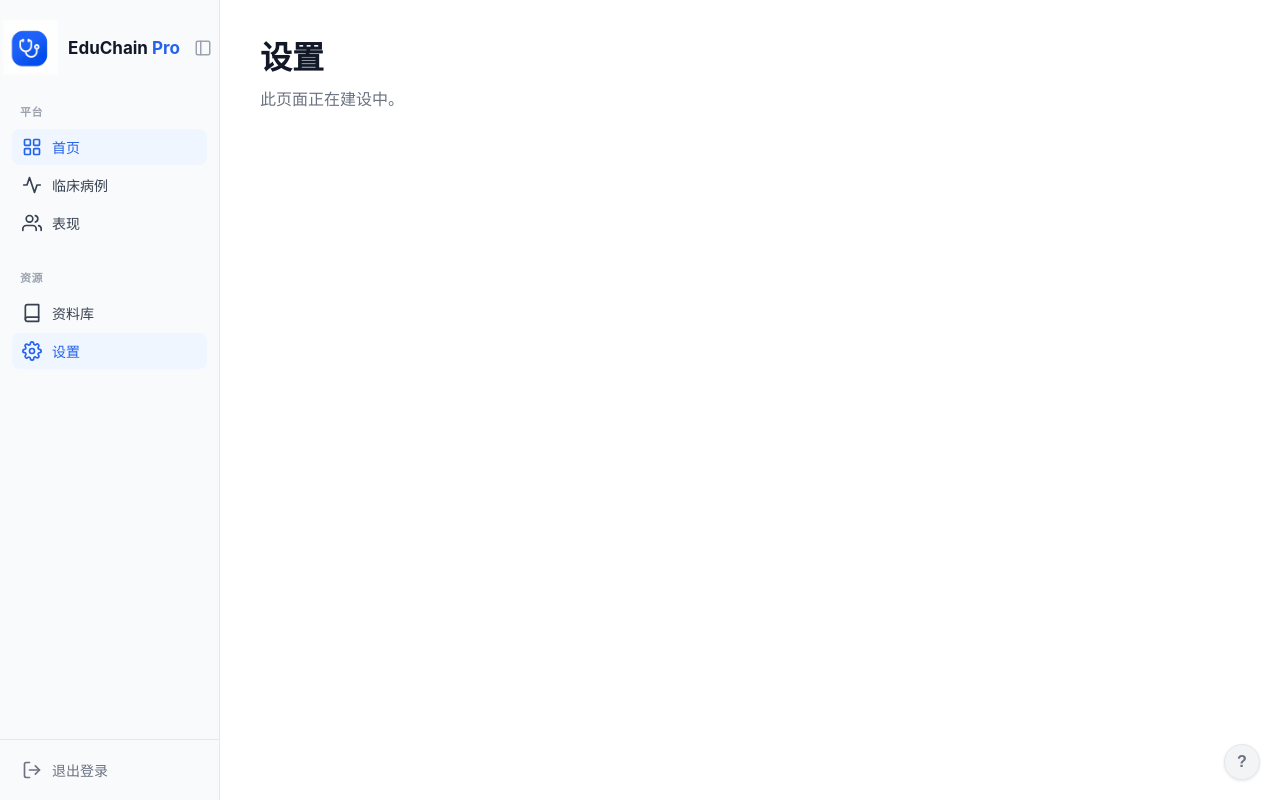
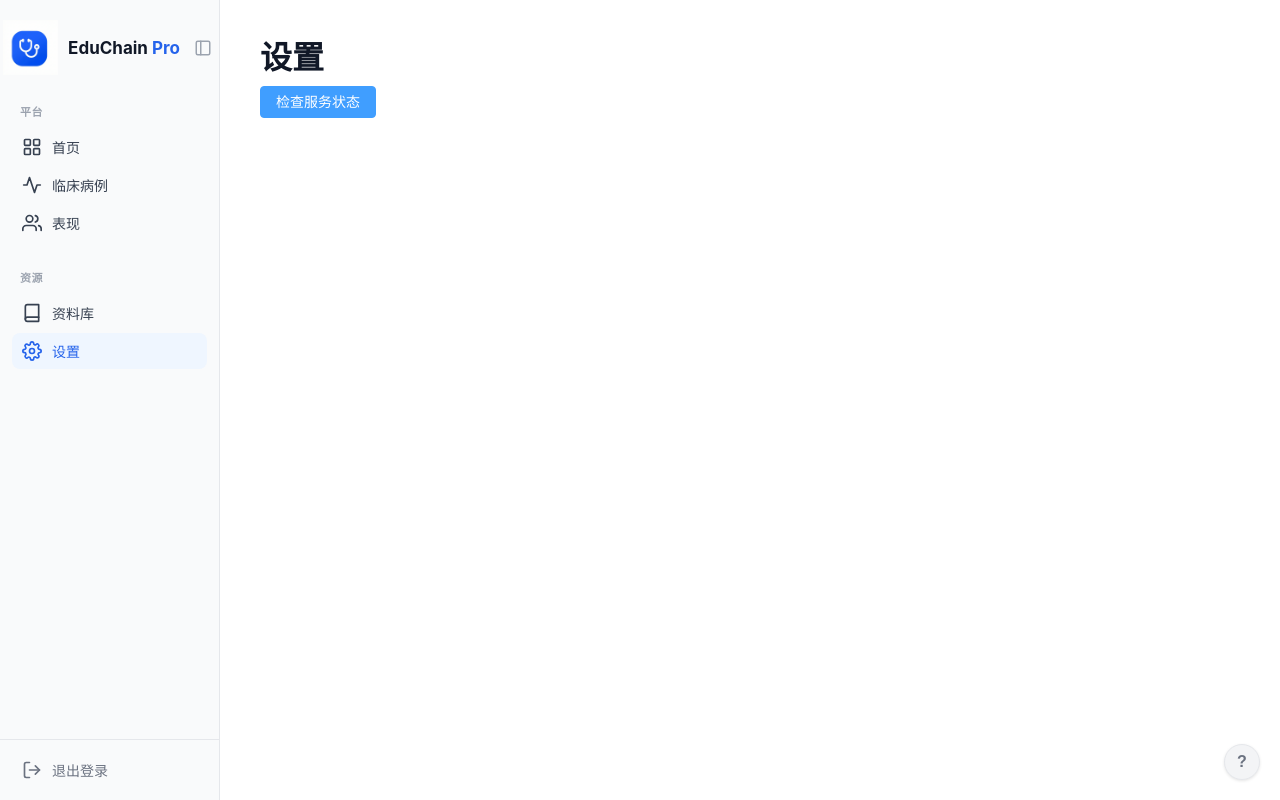
Before and after one commit to roverstargazer1-max/EduChain_fe, a Vue app: page /settings in a window 1280 px wide. Built offline with nearby package versions, Linux system fonts and the light colour scheme; no server answers.

Commit message:
feat 设置检查LLM服务是否可用

```diff
--- a/package.json
+++ b/package.json
@@ -16,6 +16,7 @@
   },
   "dependencies": {
     "axios": "^1.13.6",
+    "element-plus": "^2.13.5",
     "pinia": "^3.0.4",
     "vue": "^3.5.28",
     "vue-router": "^5.0.2"
--- /dev/null
+++ b/src/api/health/healthApi.ts
@@ -0,0 +1,12 @@
+import request, { type ApiResponseBase } from '@/utils/request'
+
+export interface InternalApiResponse extends ApiResponseBase {
+  data: {
+    ok: boolean // 服务是否正常
+    llm_enabled: boolean // LLM密钥是否配置
+  }
+}
+
+export function checkHealth() {
+  return request.get<InternalApiResponse>('/health')
+}
--- a/src/api/healthy/healthyApi.ts
+++ /dev/null
@@ -1 +0,0 @@
-import request, { type ApiResponseBase } from '@/utils/request'
--- a/src/components/Layout/SideBar.vue
+++ b/src/components/Layout/SideBar.vue
@@ -20,7 +20,7 @@
       <div class="nav-group">
         <span v-show="!isCollapsed" class="nav-group-label">平台</span>
         <router-link v-for="item in platformItems" :key="item.path" :to="item.path" class="nav-item"
-          active-class="nav-item--active">
+          :class="{ 'nav-item--active': isActiveRoute(item.path) }">
           <span class="nav-icon" v-html="item.icon"></span>
           <span v-show="!isCollapsed" class="nav-label">{{ item.label }}</span>
         </router-link>
@@ -29,7 +29,7 @@
       <div class="nav-group">
         <span v-show="!isCollapsed" class="nav-group-label">资源</span>
         <router-link v-for="item in resourceItems" :key="item.path" :to="item.path" class="nav-item"
-          active-class="nav-item--active">
+          :class="{ 'nav-item--active': isActiveRoute(item.path) }">
           <span class="nav-icon" v-html="item.icon"></span>
           <span v-show="!isCollapsed" class="nav-label">{{ item.label }}</span>
         </router-link>
@@ -48,6 +48,7 @@
 
 <script setup lang="ts">
 //图标
+import { useRoute } from 'vue-router'
 import {
   iconDashboard,
   iconCases,
@@ -65,6 +66,8 @@ defineEmits<{
   'toggle-collapse': []
 }>()
 
+const route = useRoute()
+
 const platformItems = [
   { label: '首页', path: '/', icon: iconDashboard },
   { label: '临床病例', path: '/clinical-cases', icon: iconCases },
@@ -75,6 +78,14 @@ const resourceItems = [
   { label: '资料库', path: '/library', icon: iconLibrary },
   { label: '设置', path: '/settings', icon: iconSettings },
 ]
+
+function isActiveRoute(path: string): boolean {
+  if (path === '/') {
+    return route.path === '/'
+  }
+
+  return route.path === path || route.path.startsWith(`${path}/`)
+}
 </script>
 
 <style scoped>
--- a/src/main.ts
+++ b/src/main.ts
@@ -1,4 +1,6 @@
 import { createApp } from 'vue'
+import ElementPlus from 'element-plus'
+import 'element-plus/dist/index.css'
 import { createPinia } from 'pinia'
 
 import App from './App.vue'
@@ -7,6 +9,7 @@ import router from './router'
 const app = createApp(App)
 
 app.use(createPinia())
+app.use(ElementPlus)
 app.use(router)
 
 app.mount('#app')
--- a/src/utils/request.ts
+++ b/src/utils/request.ts
@@ -58,7 +58,7 @@ function normalizeHttpError(error: AxiosError<ApiResponseBase>): string {
 	}
 
 	if (error.message === 'Network Error') {
-		return '网络异常，请检查服务是否启动'
+		return '网络异常，可能是服务不可达或跨域配置缺失'
 	}
 
 	switch (error.response?.status) {
--- a/src/views/Settings/SettingsView.vue
+++ b/src/views/Settings/SettingsView.vue
@@ -1,9 +1,29 @@
 <template>
   <div class="placeholder-page">
     <h1>设置</h1>
-        <p>此页面正在建设中。</p>
+    <el-button type="primary" @click="checkHealthState">检查服务状态</el-button>
   </div>
 </template>
+
+<script setup lang="ts">
+import { checkHealth } from '@/api/health/healthApi'
+import { ElMessage } from 'element-plus'
+const checkHealthState = async () => {
+  try {
+    const result = await checkHealth()
+    if (!result.data.llm_enabled) {
+      ElMessage.error('LLM密钥未配置!')
+    } else if (!result.data.ok) {
+      ElMessage.error('服务异常!')
+    } else {
+      ElMessage.success('llm服务检查成功: 服务正常且LLM密钥已配置')
+    }
+  } catch (error) {
+    ElMessage.error(`llm服务检查失败: ${error}`)
+  }
+}
+
+</script>
 
 <style scoped>
 .placeholder-page {
```
Also changed, not shown: 1 other file (tests, documents, lock files or other folders). Lines whose indentation alone changed are shown as unchanged.
